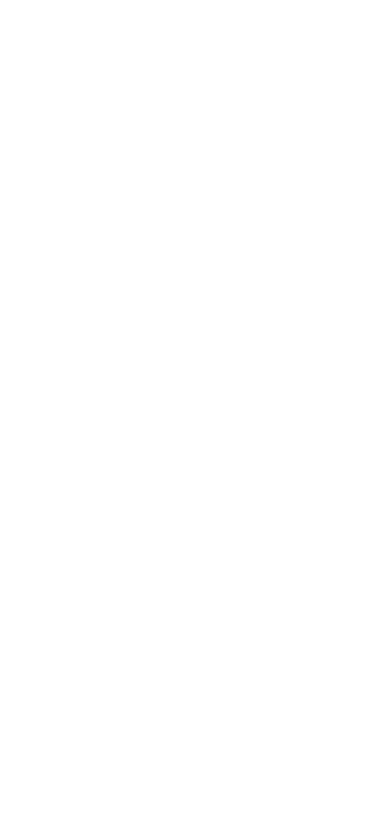
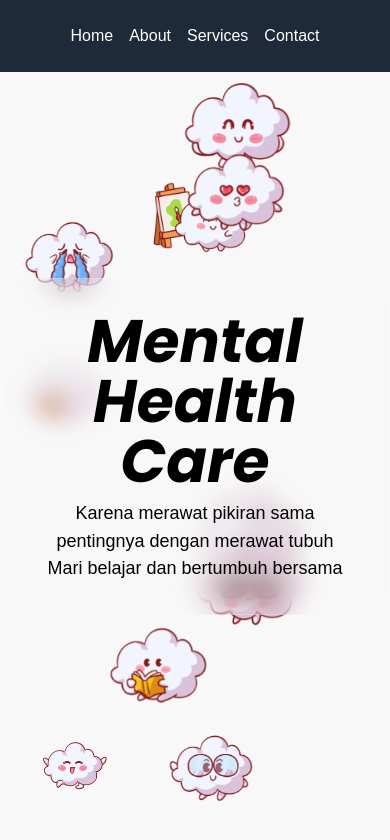
Before and after one commit to YosuaCH/mental-health-care, a plain HTML site: page index.html in a window 390 px wide. Drawn offline with nearby package versions, Linux system fonts and the light colour scheme.

Commit message:
making nav and hero section

```diff
--- /dev/null
+++ b/assets/css/style.css
@@ -0,0 +1,20 @@
+body {
+  font-family: sans-serif;
+  background-color: #f8f8f8;
+}
+
+@keyframes float {
+  0%,
+  100% {
+    transform: translateY(0) translateX(0);
+  }
+  50% {
+    transform: translateY(-20px) translateX(10px);
+  }
+}
+
+.cloud-float {
+  position: absolute;
+  animation: float ease-in-out infinite;
+  opacity: 1;
+}
--- /dev/null
+++ b/assets/js/hero_section.js
@@ -0,0 +1,89 @@
+const cloudImages = [
+  "assets/image/cloud (1).png",
+  "assets/image/cloud (2).png",
+  "assets/image/cloud (3).png",
+  "assets/image/cloud (4).png",
+  "assets/image/cloud (5).png",
+  "assets/image/cloud (6).png",
+  "assets/image/cloud (7).png",
+  "assets/image/cloud (8).png",
+  "assets/image/cloud (9).png",
+  "assets/image/cloud (10).png",
+  "assets/image/cloud (11).png",
+  "assets/image/cloud (12).png",
+  "assets/image/cloud (13).png",
+  "assets/image/cloud (14).png",
+  "assets/image/cloud (15).png",
+  "assets/image/cloud (16).png",
+  "assets/image/cloud.png",
+];
+
+const container = document.getElementById("clouds-container");
+const numClouds = 10;
+const clouds = [];
+const MIN_DISTANCE = 140;
+
+function shuffleArray(arr) {
+  const a = [...arr];
+  for (let i = a.length - 1; i > 0; i--) {
+    const j = Math.floor(Math.random() * (i + 1));
+    [a[i], a[j]] = [a[j], a[i]];
+  }
+  return a;
+}
+
+const shuffledImages = shuffleArray(cloudImages);
+
+function isOverlapping(x, y, size, existingClouds) {
+  for (let cloud of existingClouds) {
+    const dx = x - cloud.x;
+    const dy = y - cloud.y;
+    const distance = Math.sqrt(dx * dx + dy * dy);
+
+    if (distance < (size + cloud.size) / 2 + MIN_DISTANCE) {
+      return true;
+    }
+  }
+  return false;
+}
+
+function generateNonOverlappingPosition(size) {
+  const maxAttempts = 500;
+
+  for (let attempt = 0; attempt < maxAttempts; attempt++) {
+    const x = Math.random() * (window.innerWidth - size - 50) + 20;
+    const y = Math.random() * (window.innerHeight - size - 50) + 20;
+
+    if (!isOverlapping(x, y, size, clouds)) {
+      return { x, y };
+    }
+  }
+  return {
+    x: Math.random() * window.innerWidth,
+    y: Math.random() * window.innerHeight,
+  };
+}
+
+for (let i = 0; i < numClouds; i++) {
+  const cloud = document.createElement("img");
+  cloud.className = "cloud-float";
+
+  cloud.src = shuffledImages[i % shuffledImages.length];
+  cloud.alt = "cloud";
+
+  const size = Math.floor(Math.random() * 50) + 60;
+  cloud.style.width = size + "px";
+
+  const { x, y } = generateNonOverlappingPosition(size);
+
+  cloud.style.position = "absolute";
+  cloud.style.left = x + "px";
+  cloud.style.top = y + "px";
+
+  clouds.push({ x, y, size });
+
+  cloud.style.animationDuration = Math.random() * 10 + 6 + "s";
+  cloud.style.animationDelay = Math.random() * 5 + "s";
+
+  container.appendChild(cloud);
+}
--- a/index.html
+++ b/index.html
@@ -3,7 +3,55 @@
   <head>
     <meta charset="UTF-8" />
     <meta name="viewport" content="width=device-width, initial-scale=1.0" />
-    <title>Document</title>
+    <title>Mental Health Care</title>
+    <link rel="preconnect" href="https://fonts.googleapis.com" />
+    <link rel="preconnect" href="https://fonts.gstatic.com" crossorigin />
+
+    <!-- Google Fonts: Poppins -->
+    <link
+      href="https://fonts.googleapis.com/css2?family=Poppins:ital,wght@0,100;0,200;0,300;0,400;0,500;0,600;0,700;0,800;0,900;1,100;1,200;1,300;1,400;1,500;1,600;1,700;1,800;1,900&display=swap"
+      rel="stylesheet"
+    />
+    <!-- Tailwind CSS -->
+    <script src="https://cdn.jsdelivr.net/npm/@tailwindcss/browser@4"></script>
+    <!-- CSS -->
+    <link rel="stylesheet" href="assets/css/style.css" />
+    <script src="assets/js/hero_section.js" defer></script>
   </head>
-  <body></body>
+  <body>
+    <nav
+      class="fixed top-0 left-0 w-full flex space-x-4 p-2 bg-gray-800 text-white z-50"
+    >
+      <ul
+        class="flex space-x-4 p-4 bg-gray-800 text-white center justify-center w-full"
+      >
+        <li><a href="#hero" class="hover:underline">Home</a></li>
+        <li><a href="#about" class="hover:underline">About</a></li>
+        <li><a href="#services" class="hover:underline">Services</a></li>
+        <li><a href="#contact" class="hover:underline">Contact</a></li>
+      </ul>
+    </nav>
+    <section
+      id="hero"
+      class="relative h-screen flex flex-col justify-center items-center text-center pb-20 overflow-hidden pt-32"
+    >
+      <!-- Floating Clouds Background -->
+      <div
+        id="clouds-container"
+        class="absolute inset-0 pointer-events-none"
+      ></div>
+
+      <div
+        class="relative z-10 backdrop-blur-md bg-white/10 p-8 rounded-2xl border border-white/20"
+      >
+        <h1 class="text-6xl font-bold italic font-[Poppins]">
+          Mental Health Care
+        </h1>
+        <p class="text-lg mt-2">
+          Karena merawat pikiran sama pentingnya dengan merawat tubuh
+        </p>
+        <p class="text-lg -mt-[1px]">Mari belajar dan bertumbuh bersama</p>
+      </div>
+    </section>
+  </body>
 </html>
```
Also changed, not shown: assets/image/cloud (1).png (added), assets/image/cloud (10).png (added), assets/image/cloud (11).png (added), assets/image/cloud (12).png (added), assets/image/cloud (13).png (added), assets/image/cloud (14).png (added), assets/image/cloud (15).png (added), assets/image/cloud (16).png (added), assets/image/cloud (2).png (added), assets/image/cloud (3).png (added), assets/image/cloud (4).png (added), assets/image/cloud (5).png (added), assets/image/cloud (6).png (added), assets/image/cloud (7).png (added), 3 more files.
